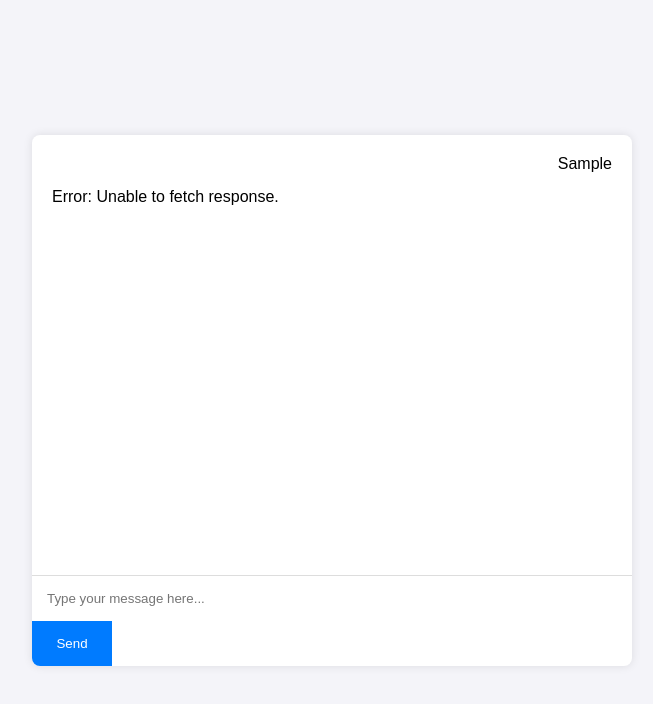
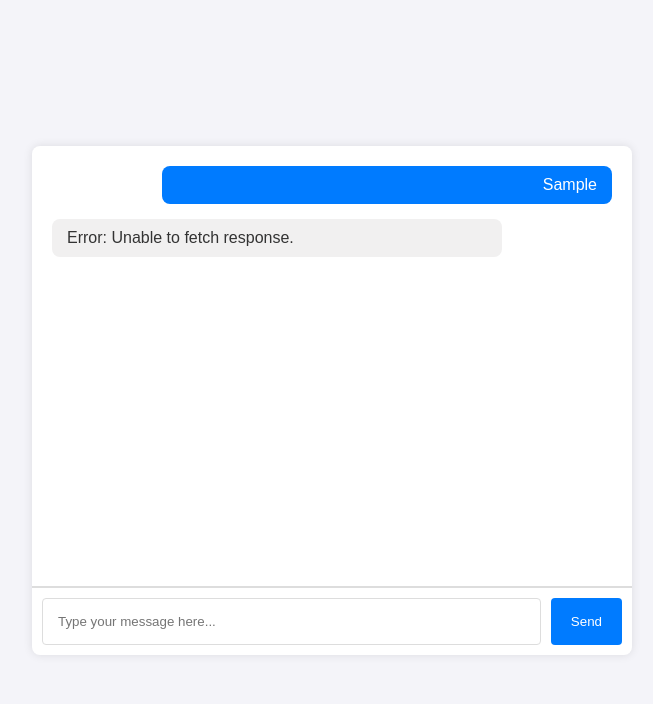
Before and after one commit to NoahRocket/groktesting, a plain HTML site: page index.html in a window 1280 px wide. Both pictures are taken after typing "Sample" into the empty fields and a click on the button "Send". Shown: the whole page, without its empty margins (308-961 px from the left). Drawn offline with Linux system fonts and the light colour scheme; no server answers.

Commit message:
Update index.html

```diff
--- a/index.html
+++ b/index.html
@@ -21,7 +21,8 @@
             background: #fff;
             border-radius: 8px;
             box-shadow: 0 0 10px rgba(0, 0, 0, 0.1);
-            overflow: hidden;
+            display: flex;
+            flex-direction: column;
         }
 
         .chatbox {
@@ -33,87 +34,109 @@
 
         .chatbox .message {
             margin-bottom: 15px;
+            padding: 10px 15px;
+            border-radius: 8px;
+            max-width: 75%;
         }
 
         .chatbox .message.user {
+            margin-left: auto;
+            background-color: #007bff;
+            color: #fff;
             text-align: right;
         }
 
         .chatbox .message.bot {
+            margin-right: auto;
+            background-color: #f1f0f0;
+            color: #333;
             text-align: left;
         }
 
+        .input-container {
+            display: flex;
+            padding: 10px;
+            border-top: 1px solid #ddd;
+        }
+
         #userInput {
-            width: calc(100% - 80px);
+            flex: 1;
             padding: 15px;
-            border: none;
+            border: 1px solid #ddd;
+            border-radius: 4px;
             outline: none;
         }
 
         #sendButton {
-            width: 80px;
-            padding: 15px;
+            margin-left: 10px;
+            padding: 15px 20px;
             border: none;
-            background: #007bff;
+            border-radius: 4px;
+            background-color: #007bff;
             color: #fff;
             cursor: pointer;
         }
 
         #sendButton:hover {
-            background: #0056b3;
+            background-color: #0056b3;
         }
     </style>
 </head>
 <body>
     <div class="chat-container">
         <div id="chatbox" class="chatbox"></div>
-        <input type="text" id="userInput" placeholder="Type your message here...">
-        <button id="sendButton">Send</button>
+        <div class="input-container">
+            <input type="text" id="userInput" placeholder="Type your message here...">
+            <button id="sendButton">Send</button>
+        </div>
     </div>
 
     <script>
         // Function to handle user input and API calls
-        document.getElementById('sendButton').addEventListener('click', async () => {
-            const userInput = document.getElementById('userInput').value;
+        const chatbox = document.getElementById('chatbox');
+        const userInputField = document.getElementById('userInput');
+        const sendButton = document.getElementById('sendButton');
+
+        function addMessage(content, isUser = false) {
+            const message = document.createElement('div');
+            message.className = `message ${isUser ? 'user' : 'bot'}`;
+            message.textContent = content;
+            chatbox.appendChild(message);
+            chatbox.scrollTop = chatbox.scrollHeight; // Scroll to the bottom
+        }
+
+        async function sendMessage() {
+            const userInput = userInputField.value.trim();
             if (!userInput) return;
 
             // Display the user's message
-            const chatbox = document.getElementById('chatbox');
-            const userMessage = document.createElement('div');
-            userMessage.className = 'message user';
-            userMessage.textContent = userInput;
-            chatbox.appendChild(userMessage);
+            addMessage(userInput, true);
 
             // Clear input field
-            document.getElementById('userInput').value = '';
+            userInputField.value = '';
 
             // Call the Netlify Function
             try {
                 const response = await fetch('/.netlify/functions/xaiProxy', {
                     method: 'POST',
-                    headers: {
-                        'Content-Type': 'application/json'
-                    },
-                    body: JSON.stringify({ userInput })
+                    headers: { 'Content-Type': 'application/json' },
+                    body: JSON.stringify({ userInput }),
                 });
 
                 const data = await response.json();
 
                 // Display the bot's response
-                const botMessage = document.createElement('div');
-                botMessage.className = 'message bot';
-                botMessage.textContent = data.choices[0].message.content;
-                chatbox.appendChild(botMessage);
-
-                // Scroll to the bottom
-                chatbox.scrollTop = chatbox.scrollHeight;
+                addMessage(data.choices[0].message.content, false);
             } catch (error) {
                 console.error('Error:', error);
-                const errorMessage = document.createElement('div');
-                errorMessage.className = 'message bot';
-                errorMessage.textContent = 'Error: Unable to fetch response.';
-                chatbox.appendChild(errorMessage);
+                addMessage('Error: Unable to fetch response.', false);
             }
+        }
+
+        // Add event listeners
+        sendButton.addEventListener('click', sendMessage);
+        userInputField.addEventListener('keypress', (e) => {
+            if (e.key === 'Enter') sendMessage();
         });
     </script>
 </body>
```
